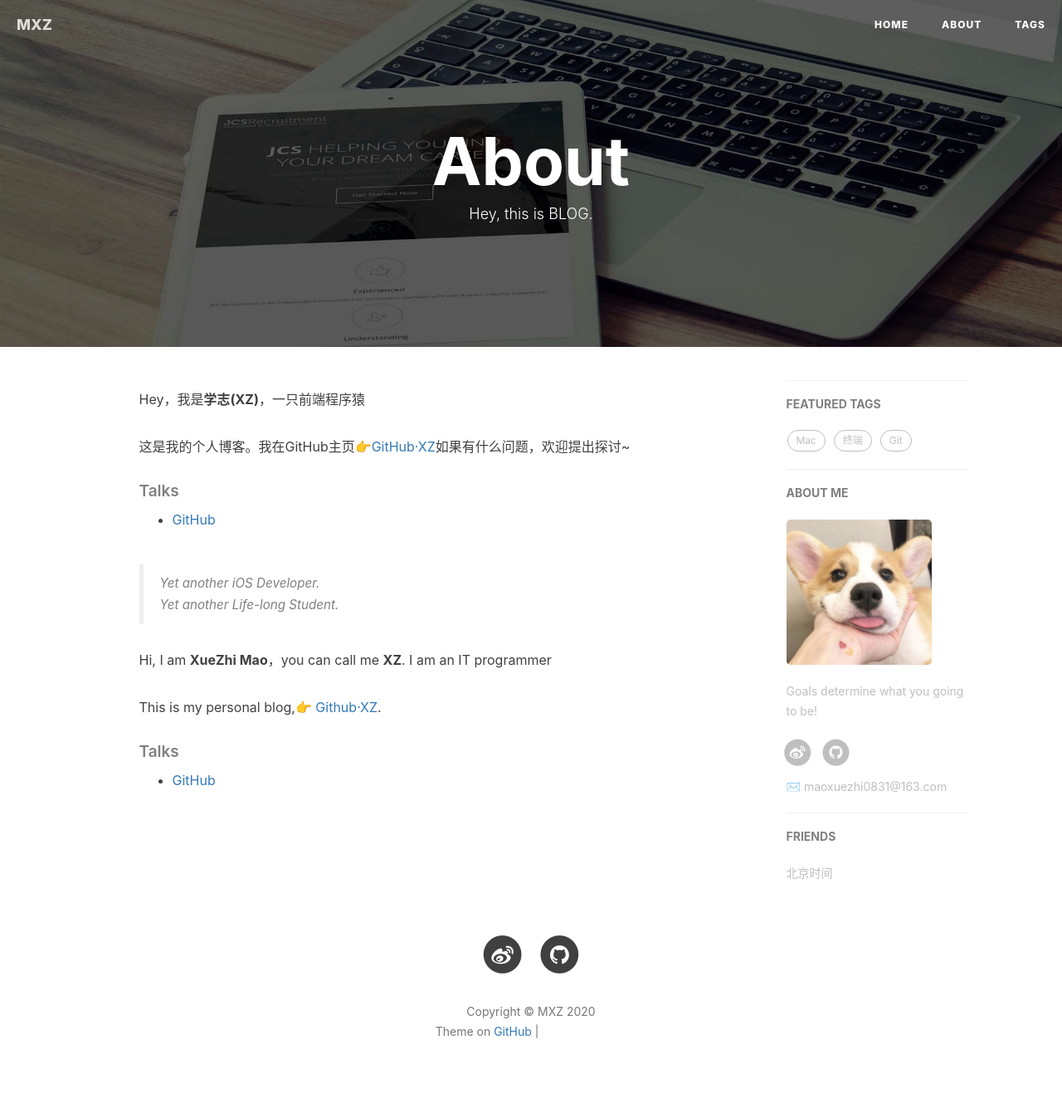
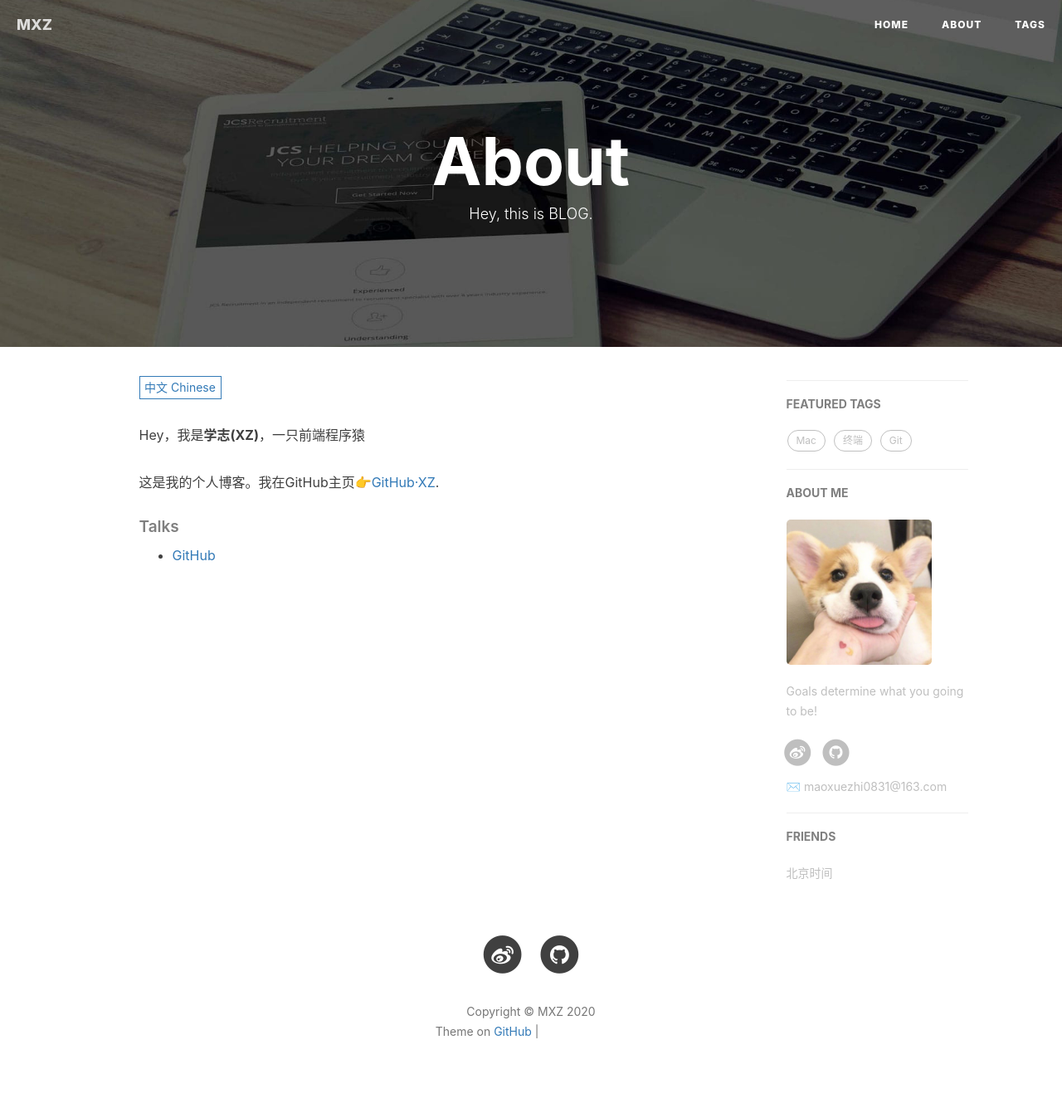
Before and after one commit to boysmao/boysmao.github.io, a Jekyll site: the page built from about.html, in a window 1280 px wide. Shown: the whole page at 83% size. Built offline with Jekyll 4.4.1, drawn with Linux system fonts in a browser that asks for light colours; nearby versions of some CDN libraries; comment, search, counter and statistics services are not loaded; grey boxes are pictures that could not be loaded.

Commit message:
Update about.html

```diff
--- a/about.html
+++ b/about.html
@@ -6,17 +6,17 @@ header-img: "img/post-bg-rwd.jpg"
 ---
 
 <!-- Language Selector -->
-<!-- <select class="sel-lang" onchange= "onLanChange(this.options[this.options.selectedIndex].value)">
+<select class="sel-lang" onchange= "onLanChange(this.options[this.options.selectedIndex].value)">
     <option value="0" selected> 中文 Chinese </option>
     <option value="1"> 英文 English </option>
-</select> -->
+</select>
 
 <!-- Chinese Version -->
 <div class="zh post-container">
 
     <p>Hey，我是<strong>学志(XZ)</strong>，一只前端程序猿</p>
 
-    <p>这是我的个人博客。我在GitHub主页<a href="https://github.com/boysmao">👉GitHub·XZ</a>如果有什么问题，欢迎提出探讨~</p>
+    <p>这是我的个人博客。我在GitHub主页<a href="https://github.com/boysmao">👉GitHub·XZ</a>.</p>
 
     <p></p>
 
@@ -29,8 +29,6 @@ header-img: "img/post-bg-rwd.jpg"
 
 <!-- English Version -->
 <div class="en post-container">
-    <blockquote><p>Yet another iOS Developer. <br>
-    Yet another Life-long Student.</p></blockquote>
 
     <p>Hi, I am <strong>XueZhi Mao</strong>，you can call me <strong>XZ</strong>. I am an IT programmer</p>
 
```
